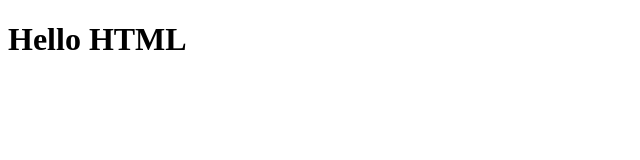
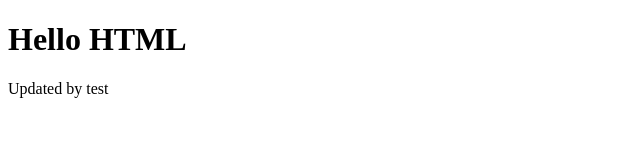
Before and after one commit to bhavesh-espark/Test, a plain HTML site: page index.html in a window 1280 px wide. Shown: the whole page, without its empty margins (0-640 px from the left). Drawn offline with Linux system fonts and the light colour scheme.

Commit message:
modified by test

```diff
--- a/index.html
+++ b/index.html
@@ -8,5 +8,6 @@
 </head>
 <body>
     <h1>Hello HTML</h1>
+    <p>Updated by test</p>
 </body>
 </html>
```
